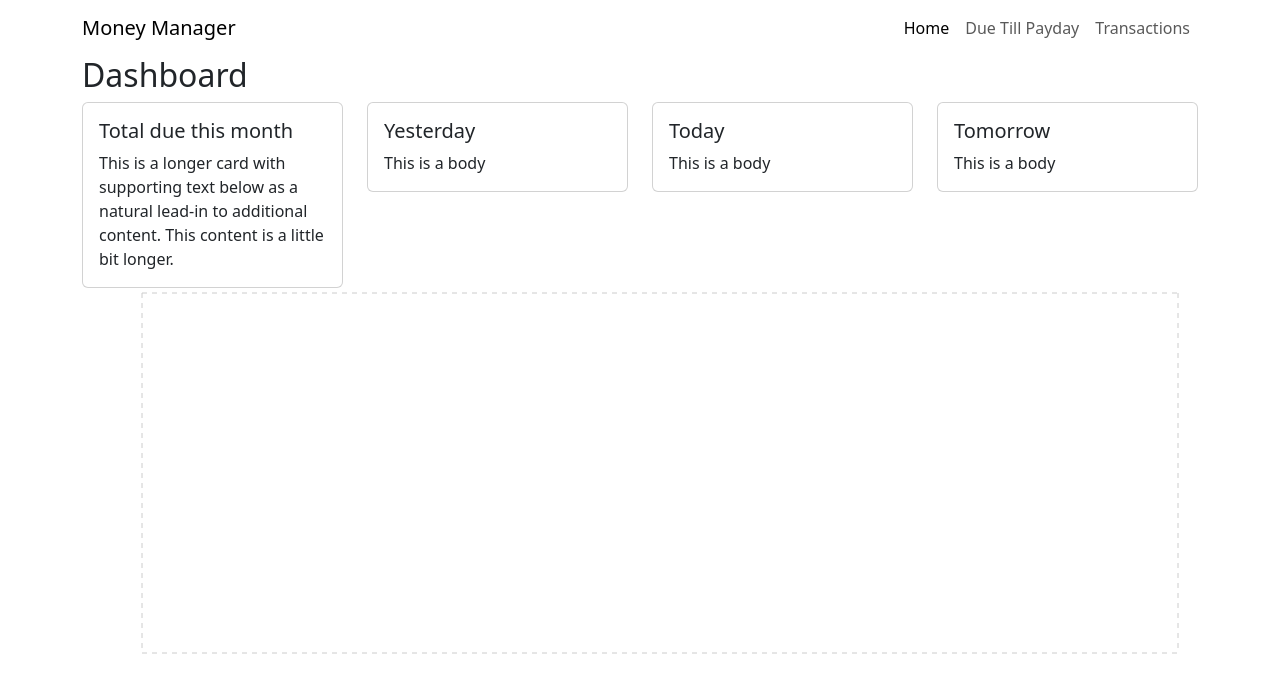
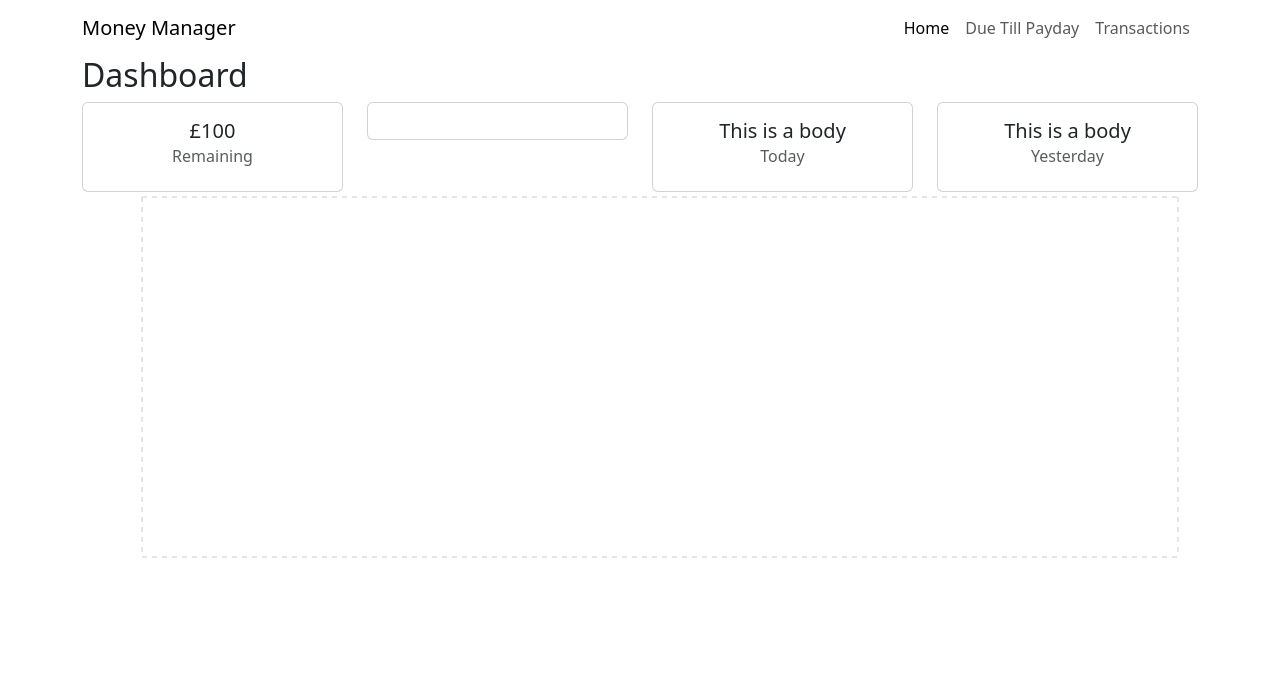
Before and after one commit to halemiles/moneyman-react, a React (Create React App) app: page /home in a window 1280 px wide. Shown: the top 692 px of the page. Built offline with nearby package versions, Linux system fonts and the light colour scheme; no server answers.

Commit message:
Added some more functionality around pulling transactions around today (last and next set of transactions)

```diff
--- /dev/null
+++ b/src/components/home/cards/dashboard-card.js
@@ -0,0 +1,16 @@
+import Card from 'react-bootstrap/Card';
+
+const DashboardCard = ({title, subtitle}) => {
+  return (
+        <Card className="text-center">
+            <Card.Body>
+                <Card.Title>{title}</Card.Title>
+                <Card.Subtitle className="mb-2 text-muted">
+                {subtitle}
+                </Card.Subtitle>
+            </Card.Body>
+        </Card>
+  );
+}
+
+export default DashboardCard;
--- a/src/components/home/cards/day-transactions.js
+++ /dev/null
@@ -1,16 +0,0 @@
-import Card from 'react-bootstrap/Card';
-
-const DayTransactions = ({title, body}) => {
-  return (
-        <Card>
-            <Card.Body>
-                <Card.Title>{title}</Card.Title>
-                <Card.Text>
-                {body}
-                </Card.Text>
-            </Card.Body>
-        </Card>
-  );
-}
-
-export default DayTransactions;
--- a/src/components/home/dashboard-top.js
+++ b/src/components/home/dashboard-top.js
@@ -1,15 +1,34 @@
 import Col from 'react-bootstrap/Col';
 import Row from 'react-bootstrap/Row';
-import TotalDueMonth from './cards/total-due-month'
-import DayTransactions from './cards/day-transactions'
+import DashboardCard from './cards/dashboard-card'
+import DashboardSummaryCard from './cards/dashboard-card'
+import {useEffect, useState} from 'react';
 
 function DashboardTop() {
+  const [actual, setActual] = useState(0);
+    const [due, setDue] = useState(0);
+  const [dashboardData, setDashboardData] = useState({tomorrow:"",today:"",yesterday:""});
+
+  useEffect(() => {
+    fetch(`${process.env.REACT_APP_MONEYMAN_SERVER_URL}/dashboard/threedays`)
+    .then((res) => res.json())
+    .then((data) => {
+      console.log(data);
+        setDashboardData({tomorrow:data.nextDates,today:data.today,yesterday:data.previousDates});
+        console.log(dashboardData.tomorrow);
+    });
+  }, []);
+
+  const handleActualChange = (e) => {
+    setActual(e.target.value);
+  };
+
   return (
     <Row xs={1} md={4} className="g-4">
-      <Col key={"totalduemonthcard"}><TotalDueMonth /></Col>
-      <Col key={"yesterdaycard"}><DayTransactions title={"Yesterday"} body={"This is a body"} /></Col>
-      <Col key={"todaycard"}><DayTransactions title={"Today"} body={"This is a body"} /></Col>
-      <Col key={"tomorrowcard"}><DayTransactions title={"Tomorrow"} body={"This is a body"} /></Col>
+      <Col key={"totalduemonthcard"}><DashboardCard subtitle={"Remaining"} title={"£100"} /></Col>
+      <Col key={"yesterdaycard"}><DashboardSummaryCard items={dashboardData.yesterday} /></Col>
+      <Col key={"todaycard"}><DashboardCard subtitle={"Today"} title={"This is a body"} /></Col>
+      <Col key={"tomorrowcard"}><DashboardCard subtitle={"Yesterday"} title={"This is a body"} /></Col>
 
     </Row>
   );
```
Also changed, not shown: src/components/home/cards/dashboard-summary-card.js (added, +18 -0 lines).
